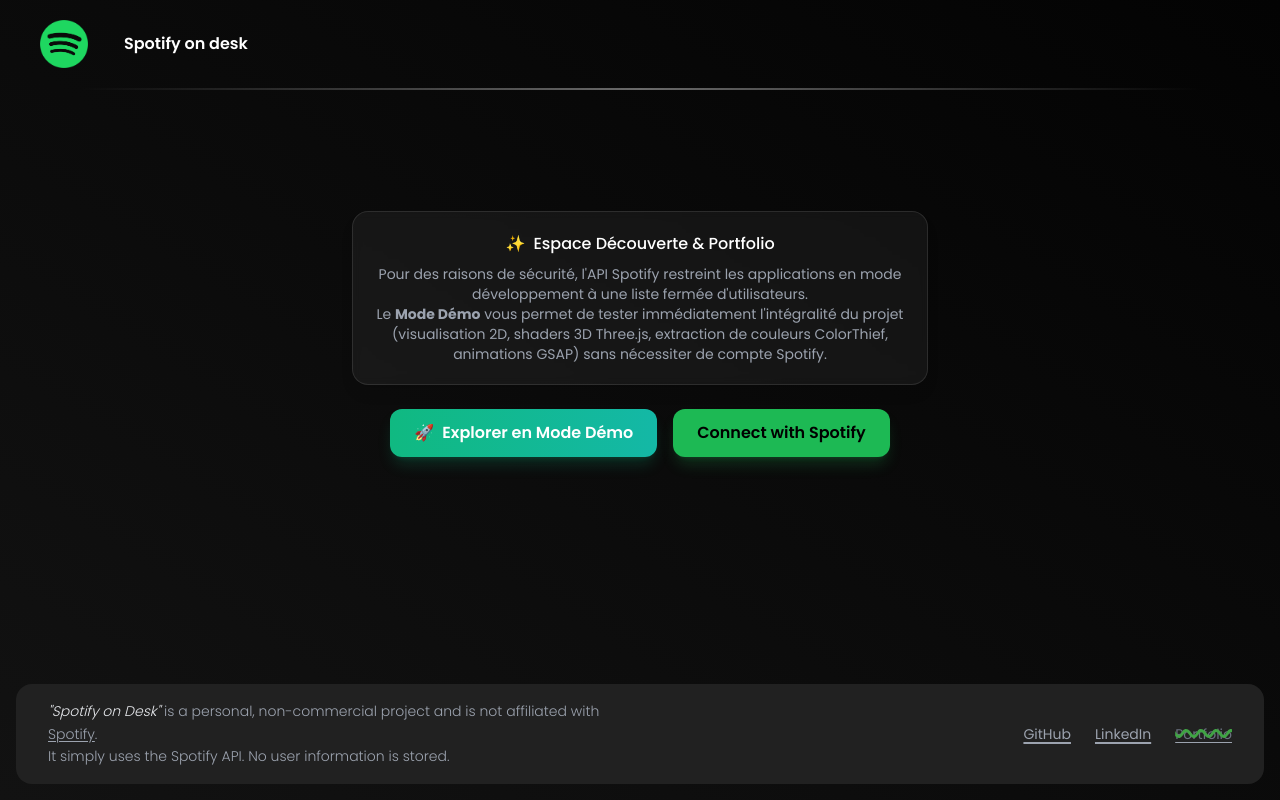
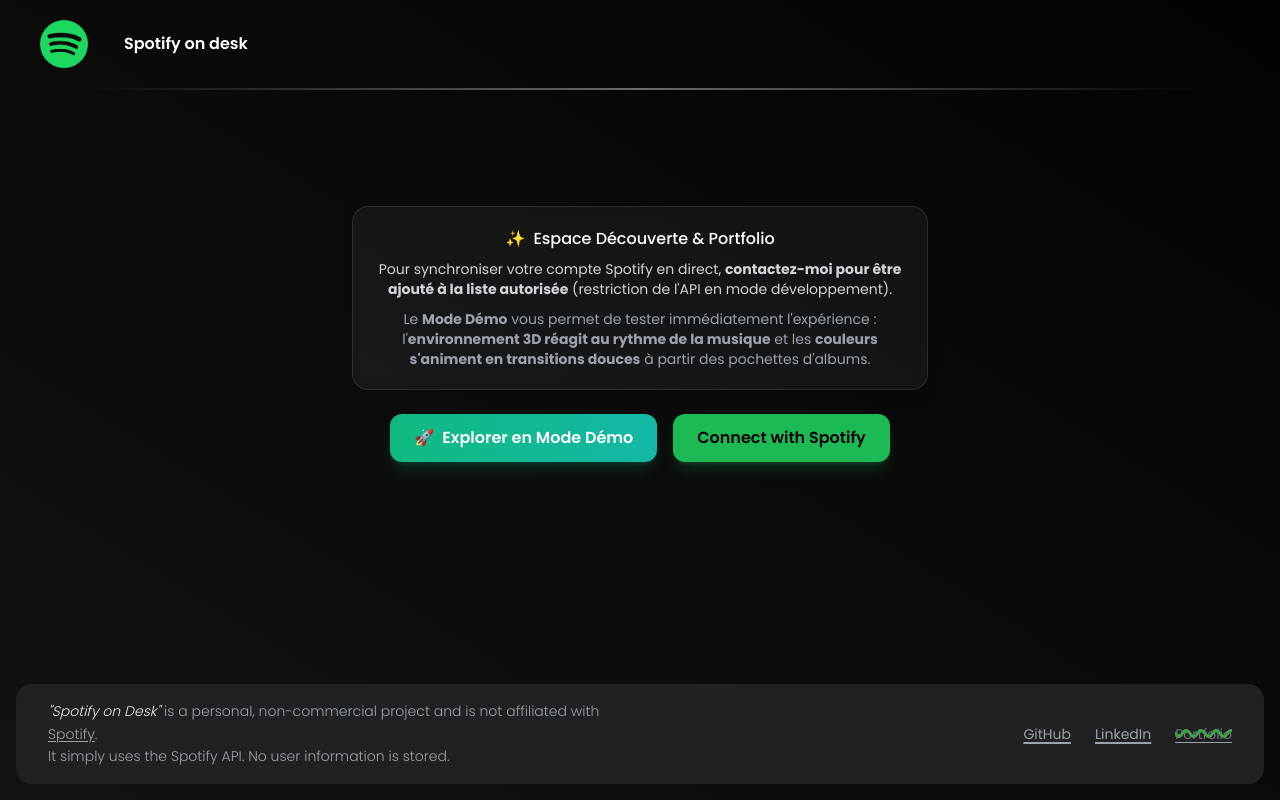
Before and after one commit to putonnicolas/SpotifyOnDesk, a React (Vite) app: page / in a window 1280 px wide. Built offline with nearby package versions, Linux system fonts and the light colour scheme; no server answers.

Commit message:
docs(home): update portfolio description with 3d rhythm reaction and color transitions

```diff
--- a/src/components/LoginSpotify.jsx
+++ b/src/components/LoginSpotify.jsx
@@ -17,10 +17,11 @@ const LoginSpotify = ({ error, onStartDemo }) => {
           <span>✨</span>
           <span>Espace Découverte & Portfolio</span>
         </div>
+        <p className="text-gray-300 text-xs sm:text-sm mb-2.5">
+          Pour synchroniser votre compte Spotify en direct, <strong>contactez-moi pour être ajouté à la liste autorisée</strong> (restriction de l'API en mode développement).
+        </p>
         <p className="text-gray-400 text-xs sm:text-sm">
-          Pour des raisons de sécurité, l'API Spotify restreint les applications en mode développement à une liste fermée d'utilisateurs.
-          <br className="hidden sm:block" />
-          Le <strong>Mode Démo</strong> vous permet de tester immédiatement l'intégralité du projet (visualisation 2D, shaders 3D Three.js, extraction de couleurs ColorThief, animations GSAP) sans nécessiter de compte Spotify.
+          Le <strong>Mode Démo</strong> vous permet de tester immédiatement l'expérience : l'<strong>environnement 3D réagit au rythme de la musique</strong> et les <strong>couleurs s'animent en transitions douces</strong> à partir des pochettes d'albums.
         </p>
       </div>
 
```
